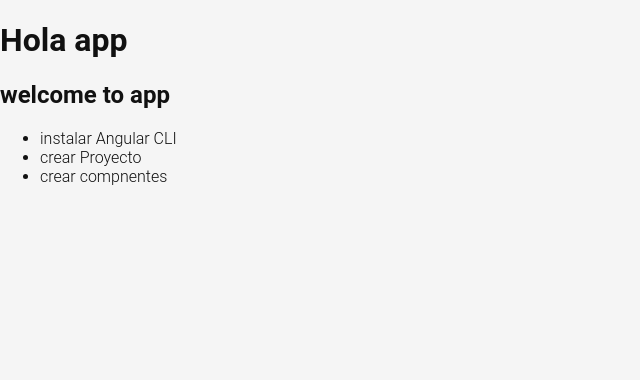
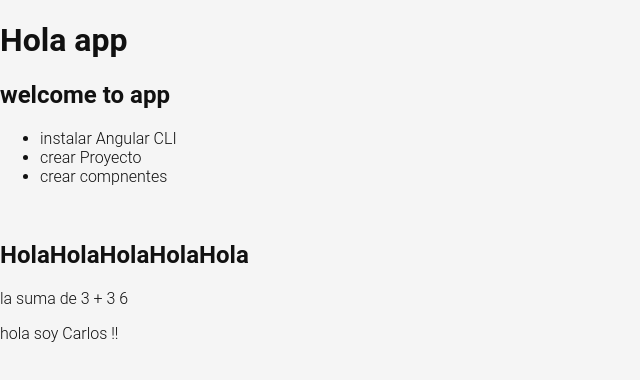
Before and after one commit to MrPerales/CursoAngular-, an Angular app: page /labs in a window 1280 px wide. Shown: the top 380 px of the page, without its empty margins (0-640 px from the left). Built offline with nearby package versions, Linux system fonts and the light colour scheme.

Commit message:
show elements

```diff
--- a/src/app/pages/labs/labs.component.html
+++ b/src/app/pages/labs/labs.component.html
@@ -5,3 +5,8 @@
     {{ task }}
   </li>
 </ul>
+<br />
+<h2>{{ "Hola".repeat(5) }}</h2>
+<p>la suma de 3 + 3 {{ 3 + 3 }}</p>
+
+<p>hola soy {{ name }} !!</p>
--- a/src/app/pages/labs/labs.component.ts
+++ b/src/app/pages/labs/labs.component.ts
@@ -11,4 +11,5 @@
 export class LabsComponent {
   welcome = 'welcome to app';
   tasks = ['instalar Angular CLI', 'crear Proyecto ', 'crear compnentes'];
+  name = 'Carlos';
 }
```
